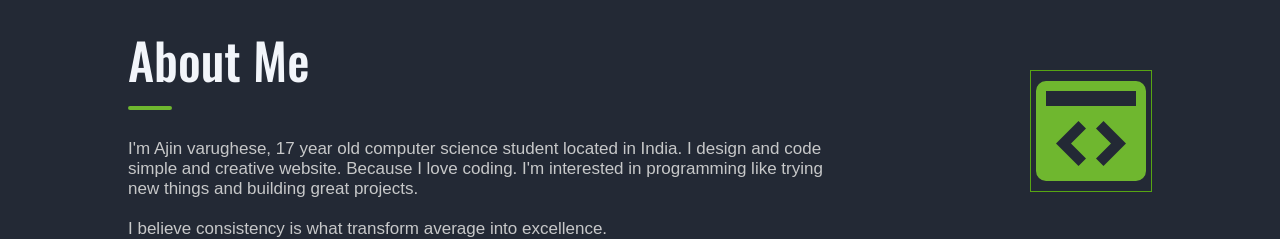
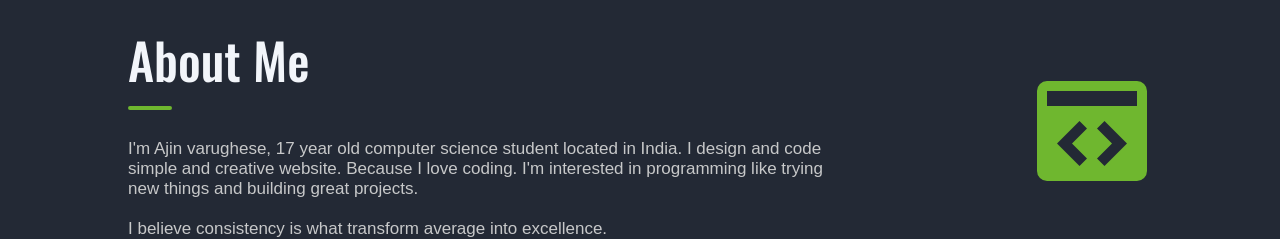
Before and after one commit to Ajinvarughese/old-portfolio, a plain HTML site: page index.html in a window 1280 px wide. Shown: the part 568-807 px from the top of the page. Drawn offline with nearby package versions, Linux system fonts and the light colour scheme.

Commit message:
Update style.css

```diff
--- a/style.css
+++ b/style.css
@@ -261,7 +261,6 @@ body {
     color: #6FB72F;
     width:120px;
     height:120px;
-    border: 1px solid #57a513;
 }
 .about {
     display: flex;
```
